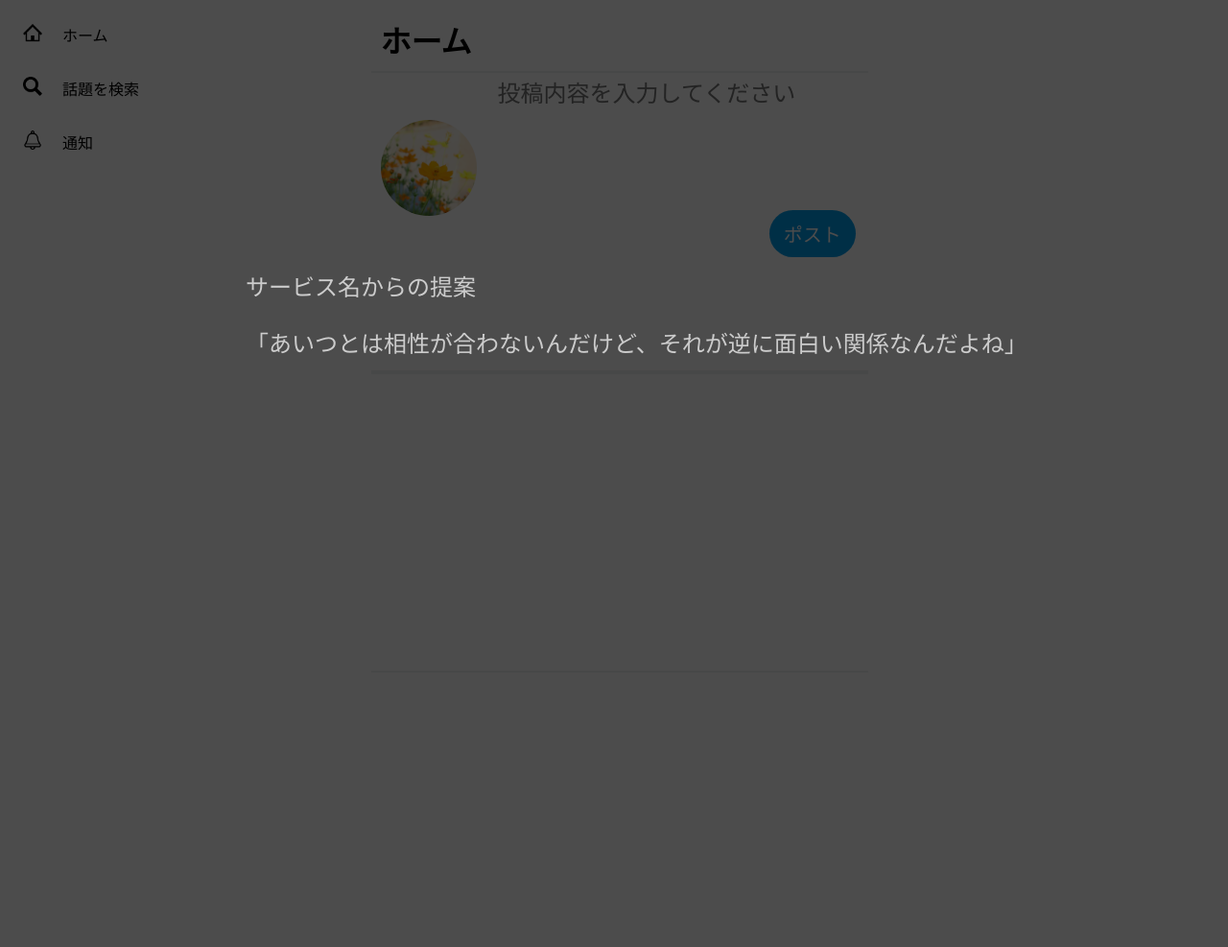
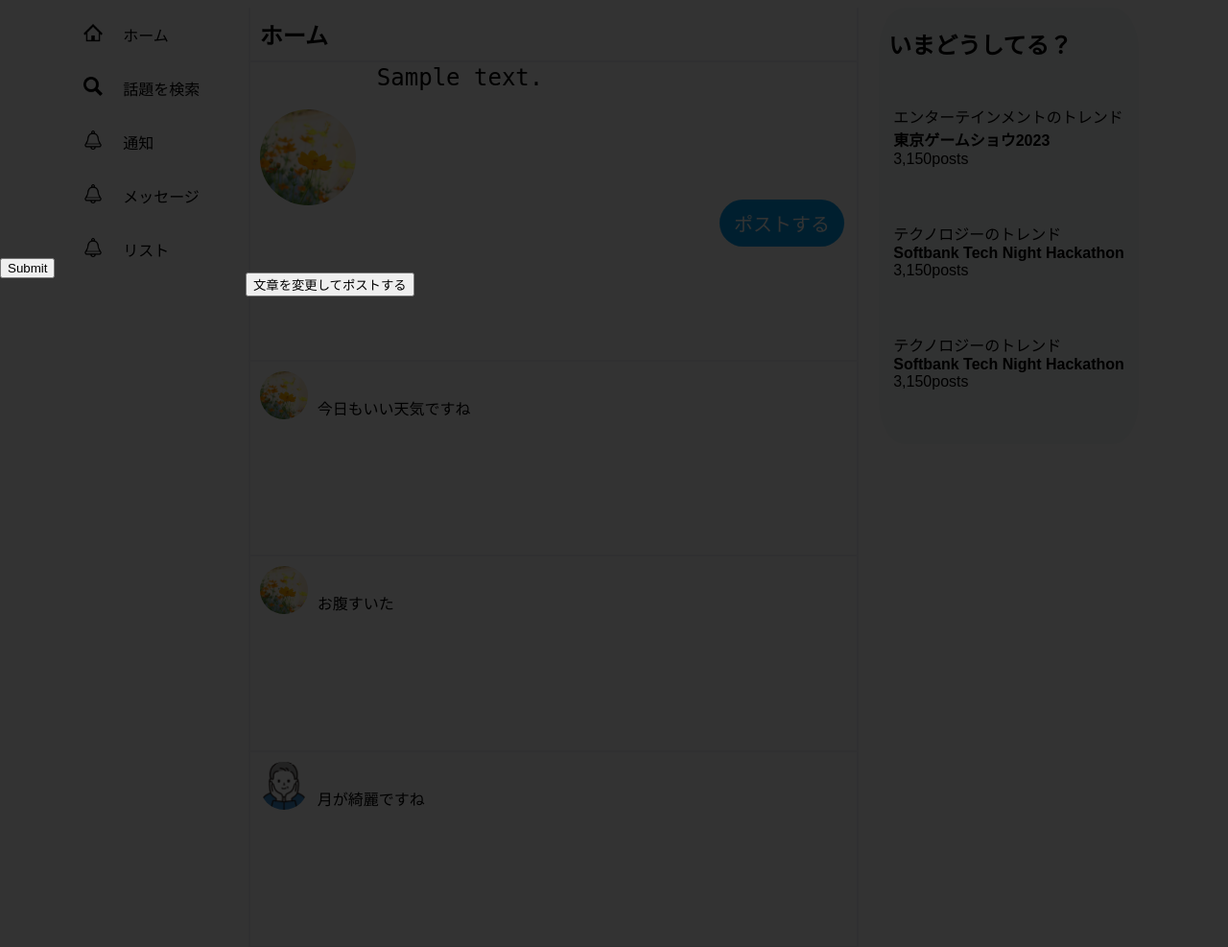
Before and after one commit to yuki810/Starters, a Flask app: template app/templates/alert.html in a window 1280 px wide. Shown: the top 987 px of the page at 96% size. Run offline with Flask 3, Linux system fonts and the light colour scheme; the template is opened without the code that fills it: most values are stand-ins (such as "Sample title", 1, 10 or a date in 2020).

Commit message:
modify front style

```diff
--- a/app/static/css/style.css
+++ b/app/static/css/style.css
@@ -150,7 +150,7 @@ body {
 }
 
 #overlay {
-    background-color: rgba(0, 0, 0, 0.7); /* 半透明の黒色背景 */
+    background-color: rgba(0, 0, 0, 0.8); /* 半透明の黒色背景 */
 }
 
 #alert {
--- a/app/templates/alert.html
+++ b/app/templates/alert.html
@@ -6,7 +6,7 @@
     <link rel="stylesheet" href="static/css/style.css" type="text/css">
 </head>
 <body>
-    <div id="tablecontents" class="backgrounditem">
+    <div id="menuzone" class="backgrounditem">
         <div class="tablecontent">
             <img id="home-icon" class="menu-icon" src="static/icon/home.png" alt="homeicon">
             <p class="menu-title">ホーム</p>
@@ -19,44 +19,70 @@
             <img id="bell-icon" class="menu-icon" src="static/icon/bell.png" alt="bellicon">
             <p class="menu-title">通知</p>
         </div>
+        <div class="tablecontent">
+            <img id="message-icon" class="menu-icon" src="static/icon/bell.png" alt="bellicon">
+            <p class="menu-title">メッセージ</p>
+        </div>
+        <div class="tablecontent">
+            <img id="list-icon" class="menu-icon" src="static/icon/bell.png" alt="bellicon">
+            <p class="menu-title">リスト</p>
+        </div>
     </div>
-    <div id="timeline" class="backgrounditem">
-        <h1 id="timelinetitle">ホーム</h1>
+    <div id="postzone" class="backgrounditem">
+        <h2 id="timelinetitle">ホーム</h2>
         <div id="post">
             <form action="/check" method="POST">
                 <!-- ユーザーアイコン -->
                 <img id="user-icon" src="static/icon/useicon.JPG" alt="ユーザーアイコン">
 
                 <!-- 投稿内容 -->
-                <textarea id="postinput" name="post_content" rows="4" cols="50" placeholder="投稿内容を入力してください"></textarea>
+                <textarea id="postinput" name="text_area" rows="4" cols="50" placeholder="いまどうしてる？">{{inputText}}</textarea>
                 <div id="button">
                     <!-- 送信ボタン -->
-                    <input id="postbutton" type="submit" value="ポスト">
+                    <input id="postbutton" type="submit" value="ポストする">
                 </div>
             </form>
         </div>
-        <div id="post">
+        <div id="timeline">
+            {% if isCompleted == True  %}
+            <div class="userpost">
+                <img class="user-post-icon" src="static/icon/useicon.JPG" alt="ユーザーアイコン">
+                <p class="user-post-text">{{postText}}</p>
+            </div>
 
+            {% endif %}
+            <div class="userpost">
+                <img class="user-post-icon" src="static/icon/useicon.JPG" alt="ユーザーアイコン">
+                <p class="user-post-text">今日もいい天気ですね</p>
+            </div>
+            <div class="userpost">
+                <img class="user-post-icon" src="static/icon/useicon.JPG" alt="ユーザーアイコン">
+                <p class="user-post-text">お腹すいた</p>
+            </div>
+            <div class="userpost">
+                <img class="user-post-icon" src="static/icon/natsume.png" alt="ユーザーアイコン">
+                <p class="user-post-text">月が綺麗ですね</p>
+            </div>
         </div>
     </div>
 
-    <div id="trend" class="backgrounditem">
+    <div id="trendzone" class="backgrounditem">
         <div id="trendlist">
-            <h1 id="trendtitle">今どうしてる？</h1>
+            <h2 id="trendtitle">いまどうしてる？</h2>
             <div id="trends">
-                <div>
+                <div class="trend">
                     <p>エンターテインメントのトレンド</p>
-                    <h2>東京ゲームショウ2023</h2>
+                    <h4>東京ゲームショウ2023</h4>
                     <p>3,150posts</p>
                 </div>
-                <div>
+                <div class="trend">
                     <p>テクノロジーのトレンド</p>
-                    <h2>Softbank Tech Night Hackathon</h2>
+                    <h4>Softbank Tech Night Hackathon</h4>
                     <p>3,150posts</p>
                 </div>
-                <div>
+                <div class="trend">
                     <p>テクノロジーのトレンド</p>
-                    <h2>Softbank Tech Night Hackathon</h2>
+                    <h4>Softbank Tech Night Hackathon</h4>
                     <p>3,150posts</p>
                 </div>
             </div>
@@ -65,42 +91,23 @@
 
     <!-- 警告メッセージ用 -->
     <div class="overlay" id="overlay">
+        <form action="/disagree" method="POST">
+            <input id="alertpostbutton" type="submit">
+            <!-- ばつボタンにする -->
+        </form>
         <div class="overlay" id="alert">
             <p>{{alert}}</p>
         </div>
         <div class="overlay" id="advice">
-            <p>サービス名からの提案</p>
-            <p>「あいつとは相性が合わないんだけど、それが逆に面白い関係なんだよね」</p>
+            <p>{{alert}}</p>
+            <form action="/agree" method="POST">
+                <input id="alertpostbutton" type="submit" value="文章を変更してポストする">
+            </form>
         </div>
     </div>
 </body>
 </html>
 
-<script src="https://code.jquery.com/jquery-3.6.0.min.js"></script>
-<script>
-    $(document).ready(function () {
-        $("#postbutton").click(function () {
-            console.log("click")
-            $.ajax({
-                url: "/check",
-                type: "POST",
-                data: { key: "value" },
-                success: function (data) {
-                    // バックエンドからの応答を処理するコード
-                    console.log(data)
-                    if (data) {
-                        // 返り値がTrueの場合、半透明の背景を表示
-                        document.getElementById('overlay').style.display = 'block';
-
-                    } else {
-                        // 返り値がFalseの場合、半透明の背景を非表示
-                        document.getElementById('overlay').style.display = 'none';
-                    }
-                },
-                error: function (xhr, status, error) {
-                    console.error("Request error: " + error);
-                },
-            });
-        });
-    });
+<script src="https://code.jquery.com/jquery-3.6.0.min.js">
+    document.getElementsByClass('overlay').style.display = 'none';
 </script>
```
Also changed, not shown: app/templates/index.html (+4 -31 lines), app/views/index.py (+9 -9 lines), app/static/icon/list.png (added), app/static/icon/mail.png (added).
